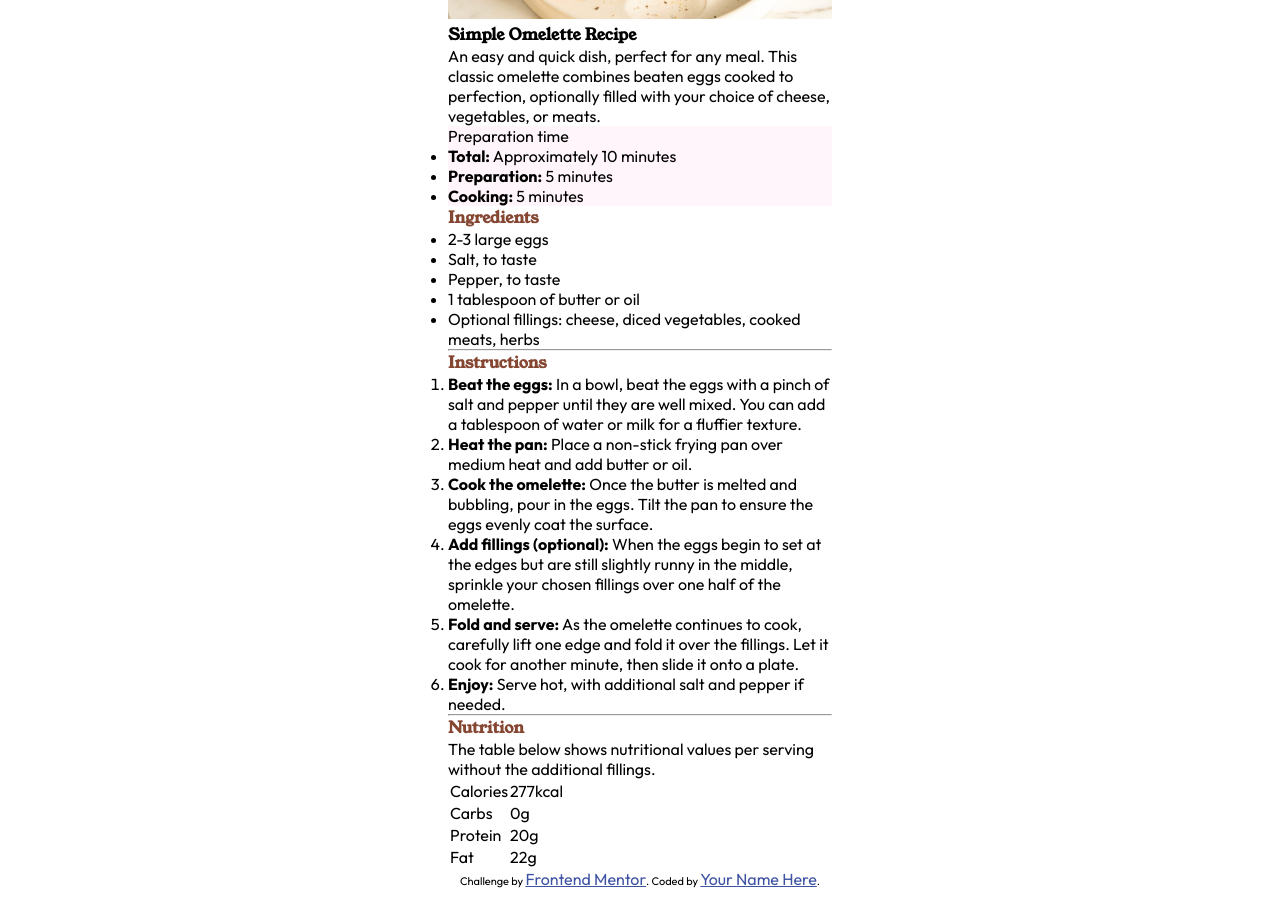
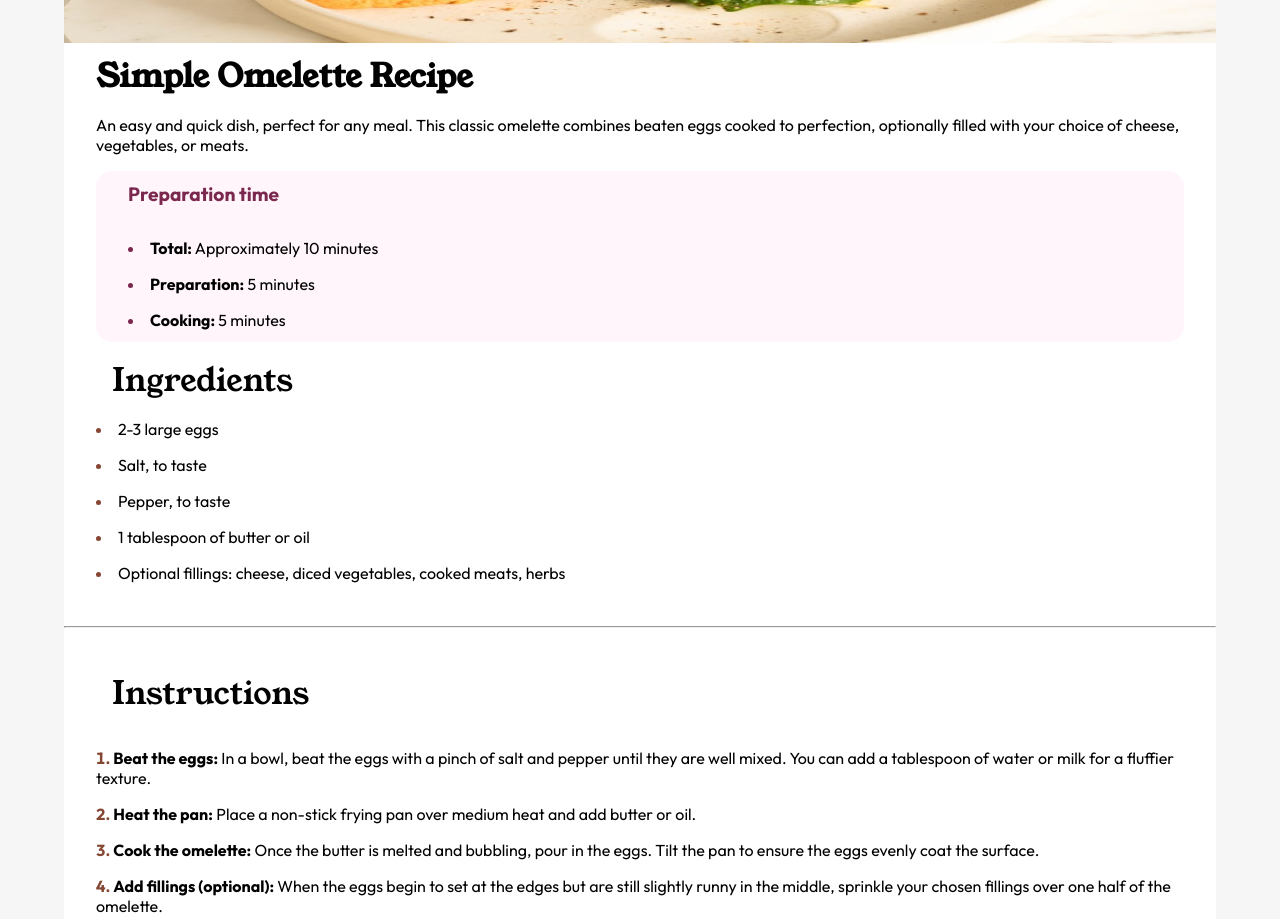
Before and after one commit to SimeonMarkov/recipe-page, a plain HTML site: page index.html in a window 1280 px wide. Shown: the part 157-1076 px from the top of the page. Before the commit the page ends 1046 px from the top, so only its background shows below. Drawn offline with Linux system fonts and the light colour scheme.

Commit message:
fixing flex displays, li markers and nutrition table

```diff
--- a/index.html
+++ b/index.html
@@ -2,7 +2,8 @@
 <html lang="en">
 <head>
     <meta charset="UTF-8">
-  <meta name="viewport" content="width=device-width, initial-scale=1.0"> <!-- displays site properly based on user's device -->
+    <meta name="viewport" content="width=device-width, initial-scale=1.0">
+    <!-- displays site properly based on user's device -->
 
     <link rel="icon" type="image/png" sizes="32x32" href="./assets/images/favicon-32x32.png">
     <link rel="stylesheet" href="style.css">
@@ -11,16 +12,20 @@
 
     <!-- Feel free to remove these styles or customise in your own stylesheet 👍 -->
     <style>
-    .attribution { font-size: 11px; text-align: center; }
-    .attribution a { color: hsl(228, 45%, 44%); }
+        .attribution {
+            font-size: 11px;
+            text-align: center;
+        }
+
+        .attribution a {
+            color: hsl(228, 45%, 44%);
+        }
     </style>
 </head>
 <body>
 
 <header>
-  <picture>
     <img src="assets/images/image-omelette.jpeg" alt="Omelette">
-  </picture>
 </header>
 
 <main>
@@ -30,7 +35,7 @@
             to perfection, optionally filled with your choice of cheese, vegetables, or meats.
         </p>
         <div class="preparation-time">
-      <p>Preparation time</p>
+            <p class="title">Preparation time</p>
             <ul>
                 <li><strong>Total:</strong> Approximately 10 minutes</li>
                 <li><strong>Preparation:</strong> 5 minutes</li>
@@ -53,16 +58,24 @@
     <section class="recipe-instructions">
         <h2 class="section-title">Instructions</h2>
         <ol>
-      <li><strong>Beat the eggs:</strong> In a bowl, beat the eggs with a pinch of salt and pepper until they are well mixed.
-  You can add a tablespoon of water or milk for a fluffier texture.</li>
+            <li><strong>Beat the eggs:</strong> In a bowl, beat the eggs with a pinch of salt and pepper until they are
+                well mixed.
+                You can add a tablespoon of water or milk for a fluffier texture.
+            </li>
             <li><strong>Heat the pan:</strong> Place a non-stick frying pan over medium heat and add butter or oil.
             </li>
-      <li><strong>Cook the omelette:</strong> Once the butter is melted and bubbling, pour in the eggs. Tilt the pan to ensure
-  the eggs evenly coat the surface.</li>
-      <li><strong>Add fillings (optional):</strong> When the eggs begin to set at the edges but are still slightly runny in the
-  middle, sprinkle your chosen fillings over one half of the omelette.</li>
-      <li><strong>Fold and serve:</strong> As the omelette continues to cook, carefully lift one edge and fold it over the
-  fillings. Let it cook for another minute, then slide it onto a plate.</li>
+            <li><strong>Cook the omelette:</strong> Once the butter is melted and bubbling, pour in the eggs. Tilt the
+                pan to ensure
+                the eggs evenly coat the surface.
+            </li>
+            <li><strong>Add fillings (optional):</strong> When the eggs begin to set at the edges but are still slightly
+                runny in the
+                middle, sprinkle your chosen fillings over one half of the omelette.
+            </li>
+            <li><strong>Fold and serve:</strong> As the omelette continues to cook, carefully lift one edge and fold it
+                over the
+                fillings. Let it cook for another minute, then slide it onto a plate.
+            </li>
             <li><strong>Enjoy:</strong> Serve hot, with additional salt and pepper if needed.
             </li>
         </ol>
@@ -70,31 +83,32 @@
     <hr>
     <section class="nutrition-details">
         <h2 class="section-title">Nutrition</h2>
-    <p>The table below shows nutritional values per serving without the additional fillings.</p>
+        <p class="description">The table below shows nutritional values per serving without the additional fillings.</p>
         <table class="nutrition-table">
             <tr>
                 <td>Calories</td>
-        <td>277kcal</td>
+                <td class="nutrition-value">277kcal</td>
             </tr>
             <tr>
                 <td>Carbs</td>
-        <td>0g</td>
+                <td class="nutrition-value">0g</td>
             </tr>
             <tr>
                 <td>Protein</td>
-        <td>20g</td>
+                <td class="nutrition-value">20g</td>
             </tr>
             <tr>
-        <td>Fat</td>
-        <td>22g</td>
+                <td class="last-row-td">Fat</td>
+                <td class="nutrition-value last-row-td">22g</td>
             </tr>
         </table>
     </section>
 </main>
-
+<footer>
     <div class="attribution">
         Challenge by <a href="https://www.frontendmentor.io?ref=challenge" target="_blank">Frontend Mentor</a>.
-    Coded by <a href="#">Your Name Here</a>.
+        Coded by <a href="#">Simeon Markov</a>.
     </div>
+</footer>
 </body>
 </html>
--- a/style.css
+++ b/style.css
@@ -4,6 +4,9 @@
     --rose-800: hsl(332, 51%, 32%);
     --rose-50: hsl(330, 100%, 98%);
     --stone-100: hsl(30, 54%, 90%);
+    --stone-150: hsl(30, 18%, 87%);
+    --stone-600: hsl(30, 10%, 34%);
+    --stone-900: hsl(24, 5%, 18%);
 }
 
 * {
@@ -14,35 +17,121 @@
     font-family: 'Outfit', sans-serif;
 }
 
+body {
+    background-color: #f6f6f6;
+}
+
 header, main {
-    width: 30vw;
+    width: 90vw;
     margin: 0 auto;
 }
 
-header picture {
-    width: 100%
+header {
+    height: 25vh;
 }
 
 header img {
-    max-width: 100%;
-    max-height: 100%;
+    width: 100%;
+    height: 100%;
 }
 
 main {
     height: auto;
     background-color: var(--white);
+    display: flex;
+    flex-direction: column;
+    gap: 2rem;
+    margin-top: 0;
 }
 
 .recipe-title, .section-title {
     font-family: "Young Serif", sans-serif;
+    font-size: 2rem;
+}
+.section-title {
+    margin-left: 1rem;
+    font-weight: lighter;
 }
 
-.section-title {
+section li::marker {
     color: var(--brown-800);
+    font-weight: bold;
+}
+
+.recipe-ingredients {
+    display: flex;
+    flex-direction: column;
+    gap: 1rem;
+    padding: 0.7rem 2rem;
 }
 
 .preparation-time {
     background-color: var(--rose-50);
+    width: 100%;
+    border-radius: 1rem;
+    padding: 0.7rem 2rem;
+    display: flex;
+    flex-direction: column;
+    gap: 1rem;
+}
+
+li {
+   margin-top: 1rem;
+}
+
+.title {
+    font-size: 1.2rem;
+    font-weight: 700;
+}
+
+.preparation-time .title, .preparation-time li::marker {
+    color: var(--rose-800);
+}
+
+li {
+    list-style-position: inside;
+}
+
+.recipe-instructions {
+    display: flex;
+    flex-direction: column;
+    gap: 1rem;
+    padding: 0.7rem 2rem;
+}
+
+.nutrition-details {
+    display: flex;
+    flex-direction: column;
+    gap: 1rem;
+    margin: 0 auto;
+}
+
+.nutrition-details .description {
+    width: 90%;
+    margin: 0 auto;
+}
+
+.nutrition-value {
+    color: var(--brown-800);
+    font-weight: 700;
+}
+
+.nutrition-table {
+    width: 90%;
+    margin: 0 auto;
+    border-collapse: collapse;
+}
+
+.nutrition-table td {
+    text-align: center;
+}
+
+.nutrition-table td:not([class~="last-row-td"]) {
+    border-bottom: 1px solid lightgrey;
+}
+
+footer {
+    margin-top: 3rem;
 }
 
 @font-face {
```
Lines whose indentation alone changed are shown as unchanged.
